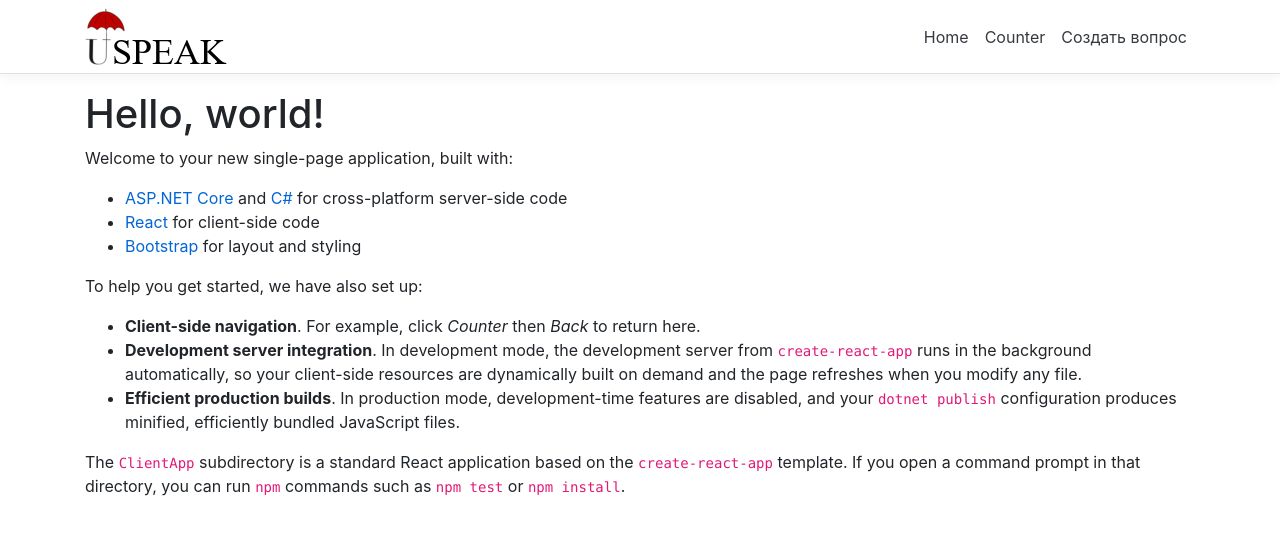
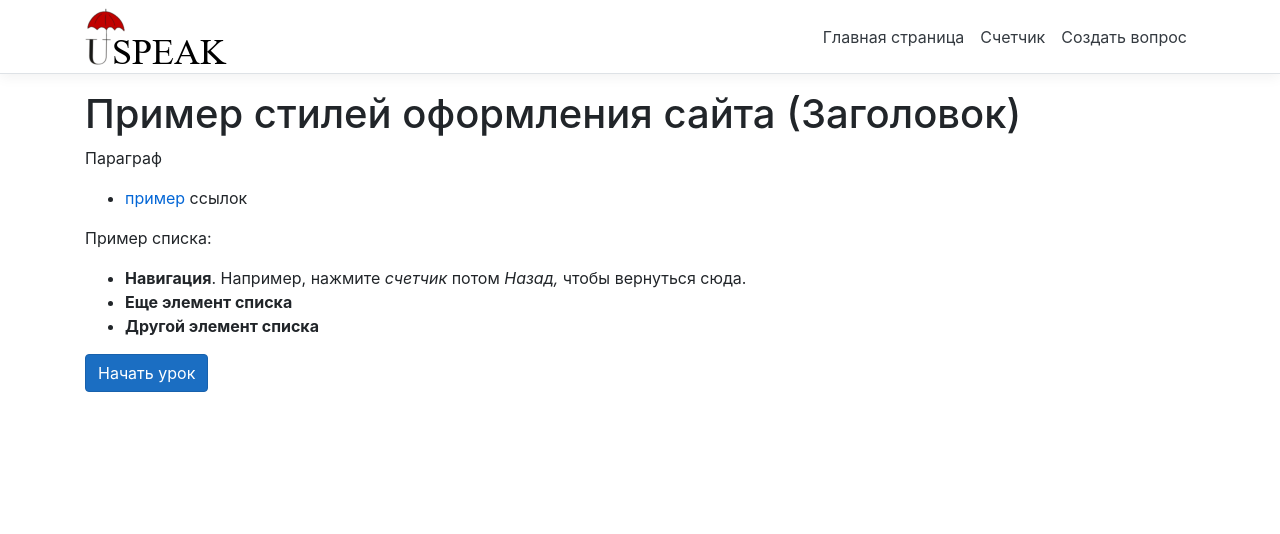
Before and after one commit to grishinrv/USPEAK, a React (Create React App) app in the folder Uspeak/Uspeak/ClientApp/: page / in a window 1280 px wide. Shown: the top 534 px of the page. Built offline with nearby package versions, Linux system fonts and the light colour scheme.

Commit message:
наработки для демо фронта

```diff
--- a/Uspeak/Uspeak/ClientApp/src/components/Counter.js
+++ b/Uspeak/Uspeak/ClientApp/src/components/Counter.js
@@ -18,13 +18,13 @@ export class Counter extends Component {
   render() {
     return (
       <div>
-        <h1>Counter</h1>
+        <h1>Счетчик</h1>
 
-        <p>This is a simple example of a React component.</p>
+        <p>Пример обработки нажатий</p>
 
-        <p aria-live="polite">Current count: <strong>{this.state.currentCount}</strong></p>
+        <p aria-live="polite">Значение счетчика: <strong>{this.state.currentCount}</strong></p>
 
-        <button className="btn btn-primary" onClick={this.incrementCounter}>Increment</button>
+        <button className="btn btn-primary" onClick={this.incrementCounter}>Пример кнопки</button>
       </div>
     );
   }
--- a/Uspeak/Uspeak/ClientApp/src/components/Home.js
+++ b/Uspeak/Uspeak/ClientApp/src/components/Home.js
@@ -1,25 +1,27 @@
 import React, { Component } from 'react';
 
 export class Home extends Component {
-  static displayName = Home.name;
+    static displayName = Home.name;
+
+    raiseInvoiceClicked() {
+        window.open("www.google.com"); //to open new page
+    }
 
   render () {
     return (
       <div>
-        <h1>Hello, world!</h1>
-        <p>Welcome to your new single-page application, built with:</p>
+        <h1>Пример стилей оформления сайта (Заголовок)</h1>
+        <p>Параграф</p>
         <ul>
-          <li><a href='https://get.asp.net/'>ASP.NET Core</a> and <a href='https://msdn.microsoft.com/en-us/library/67ef8sbd.aspx'>C#</a> for cross-platform server-side code</li>
-          <li><a href='https://facebook.github.io/react/'>React</a> for client-side code</li>
-          <li><a href='http://getbootstrap.com/'>Bootstrap</a> for layout and styling</li>
+          <li><a href='https://get.asp.net/'>пример</a> ссылок</li>
         </ul>
-        <p>To help you get started, we have also set up:</p>
+        <p>Пример списка:</p>
         <ul>
-          <li><strong>Client-side navigation</strong>. For example, click <em>Counter</em> then <em>Back</em> to return here.</li>
-          <li><strong>Development server integration</strong>. In development mode, the development server from <code>create-react-app</code> runs in the background automatically, so your client-side resources are dynamically built on demand and the page refreshes when you modify any file.</li>
-          <li><strong>Efficient production builds</strong>. In production mode, development-time features are disabled, and your <code>dotnet publish</code> configuration produces minified, efficiently bundled JavaScript files.</li>
+          <li><strong>Навигация</strong>. Например, нажмите <em>счетчик</em> потом <em>Назад,</em> чтобы вернуться сюда.</li>
+          <li><strong>Еще элемент списка</strong></li>
+          <li><strong>Другой элемент списка</strong></li>
         </ul>
-        <p>The <code>ClientApp</code> subdirectory is a standard React application based on the <code>create-react-app</code> template. If you open a command prompt in that directory, you can run <code>npm</code> commands such as <code>npm test</code> or <code>npm install</code>.</p>
+            <button type="button" className="btn btn-primary" onClick={this.raiseInvoiceClicked}>Начать урок</button>
       </div>
     );
   }
--- a/Uspeak/Uspeak/ClientApp/src/components/NavMenu.js
+++ b/Uspeak/Uspeak/ClientApp/src/components/NavMenu.js
@@ -33,10 +33,10 @@ export class NavMenu extends Component {
             <Collapse className="d-sm-inline-flex flex-sm-row-reverse" isOpen={!this.state.collapsed} navbar>
               <ul className="navbar-nav flex-grow">
                 <NavItem>
-                  <NavLink tag={Link} className="text-dark" to="/">Home</NavLink>
+                  <NavLink tag={Link} className="text-dark" to="/">Главная страница</NavLink>
                 </NavItem>
                 <NavItem>
-                  <NavLink tag={Link} className="text-dark" to="/counter">Counter</NavLink>
+                  <NavLink tag={Link} className="text-dark" to="/counter">Счетчик</NavLink>
                 </NavItem>
                 <NavItem>
                   <NavLink tag={Link} className="text-dark" to="/QuestionTemplate">Создать вопрос</NavLink>
--- a/Uspeak/Uspeak/ClientApp/src/components/QuestionTemplate.js
+++ b/Uspeak/Uspeak/ClientApp/src/components/QuestionTemplate.js
@@ -1,5 +1,6 @@
 import React, { Component } from 'react';
 import '../styles/QuestionTemplate.css';
+import EdiText from 'react-editext'
 
 export class QuestionTemplate extends Component {
     static displayName = QuestionTemplate.name;
@@ -13,19 +14,30 @@ export class QuestionTemplate extends Component {
         this.populateQuestionData();
     }
 
+    onSave = val => {
+        console.log('Edited Value -> ', val)
+    }
+
     static renderQuestionTable(question) {
         return (
-            <form class="question-template-main-atr">
+            <div class="question-template-main-atr">
                 <label>
-                    Текст вопроса:
-                <input type="text" name="name" defaultValue={question.name} />
+                    <b>Текст вопроса:</b>
+                    <EdiText
+                        type='text'
+                        value={question.name}
+                        onSave={this.onSave}
+                    />
                 </label>
                 <label>
-                    Пояснения к заполнению:
-                <input type="text" name="description" defaultValue={question.description} />
+                    <b>Пояснения к заполнению:</b>
+                    <EdiText
+                        type='text'
+                        value={question.description}
+                    />
                 </label>
-                <input type="submit" value="Сохранить изменения" />
-            </form>
+                <button className="btn btn-primary" onClick={this.saveClicked}>Сохранить</button>
+            </div>
         );
     }
 
```
Also changed, not shown: 1 other file (tests, documents, lock files or other folders).
